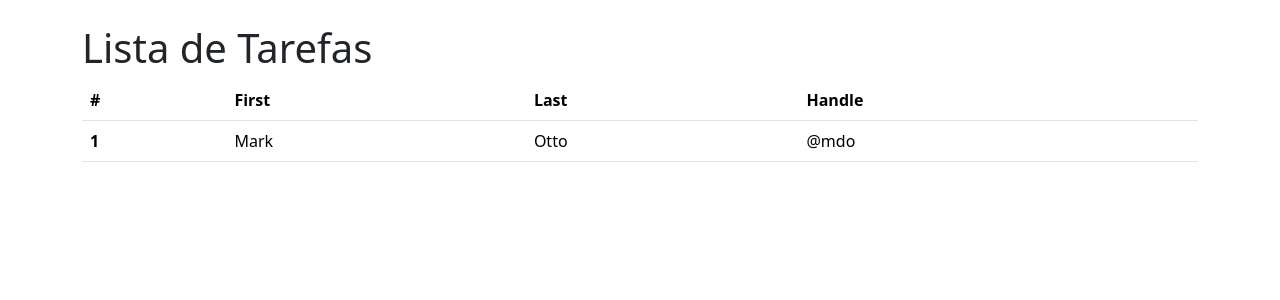
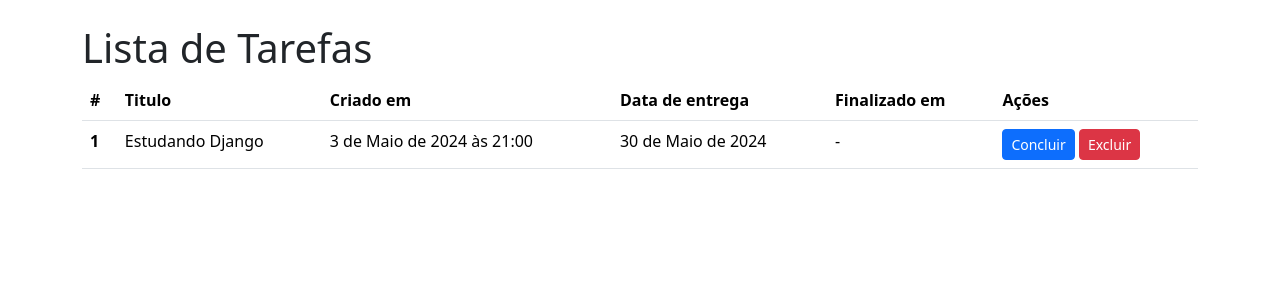
Before and after one commit to DayvysonAlmeida/django-tw, a Django app: template todos/templates/todos/todo_list.html in a window 1280 px wide. Shown: the part 56-356 px from the top of the page. Run offline with Django 5.2, Linux system fonts and the light colour scheme; data comes from the database, SQL or seed files in the repository; both versions use the stored data as it was after the commit; tables that the repository leaves empty hold one stand-in row (values such as "Sample post"); the template is opened without the code that fills it: values that come from a table or form of the project are taken from there, most other values are stand-ins (such as "Sample title", 1, 10 or a date in 2020).

Commit message:
criando chamadas FBVS

```diff
--- a/setup/urls.py
+++ b/setup/urls.py
@@ -18,11 +18,11 @@ Including another URLconf
 from django.contrib import admin
 from django.urls import path
 
-from todos.views import todo_list
+from todos.views import TodoListView
 
 
 
 urlpatterns = [
     path("admin/", admin.site.urls),
-    path("", todo_list),
+    path("", TodoListView.as_view()),
 ]
--- a/todos/models.py
+++ b/todos/models.py
@@ -5,5 +5,5 @@ from django.db import models
 class Todo(models.Model):
     title = models.CharField(max_length=100, null=False, blank=False)
     created_at = models.DateTimeField(auto_now_add=True, null=False, blank=False)
-    deadline = models.DateTimeField(null=False, blank=False)
-    finished_at = models.DateTimeField(null=True)
+    deadline = models.DateField(null=False, blank=False)
+    finished_at = models.DateField(null=True)
--- a/todos/templates/todos/todo_list.html
+++ b/todos/templates/todos/todo_list.html
@@ -15,24 +15,41 @@
       <main class="container">
         <H1>Lista de Tarefas</H1>
 
+        {% if todo_list %}
+
           <table class="table">
               <thead>
                 <tr>
                   <th scope="col">#</th>
-                <th scope="col">First</th>
-                <th scope="col">Last</th>
-                <th scope="col">Handle</th>
+                  <th scope="col">Titulo</th>
+                  <th scope="col">Criado em</th>
+                  <th scope="col">Data de entrega</th>
+                  <th scope="col">Finalizado em</th>
+                  <th scope="col">Ações</th>
                 </tr>
               </thead>
                 <tbody>
+                  {% for todo in todo_list %}
                       <tr>
-                <th scope="row">1</th>
-                <td>Mark</td>
-                <td>Otto</td>
-                <td>@mdo</td>
+                          <th scope="row">{{ tod.pk }}</th>
+                          <td>{{ todo.title }}</td>
+                          <td>{{ todo.created_at }}</td>
+                          <td>{{ todo.deadline }}</td>
+                          <td>{{ todo.finished_at|default:"-" }}</td>
+                          <td>
+                              <a href="#" class="btn btn-primary btn-sm">Concluir</a>
+                              <a href="#" class="btn btn-danger btn-sm">Excluir</a>
+                            </td>
                       </tr>
+                  {% endfor %}
                 </tbody>
             </table>
+          {% else %}
+            <p>Não há tarefas cadastradas</p>
+
+        {% endif %}
+
+
       </main>
     <script src="https://cdn.jsdelivr.net/npm/bootstrap@5.3.3/dist/js/bootstrap.bundle.min.js" integrity="sha384-YvpcrYf0tY3lHB60NNkmXc5s9fDVZLESaAA55NDzOxhy9GkcIdslK1eN7N6jIeHz" crossorigin="anonymous"></script>
   </body>
```
Also changed, not shown: todos/views.py (+5 -4 lines), db.sqlite3, todos/migrations/0002_alter_todo_deadline_alter_todo_finished_at.py (added). Lines whose indentation alone changed are shown as unchanged.
